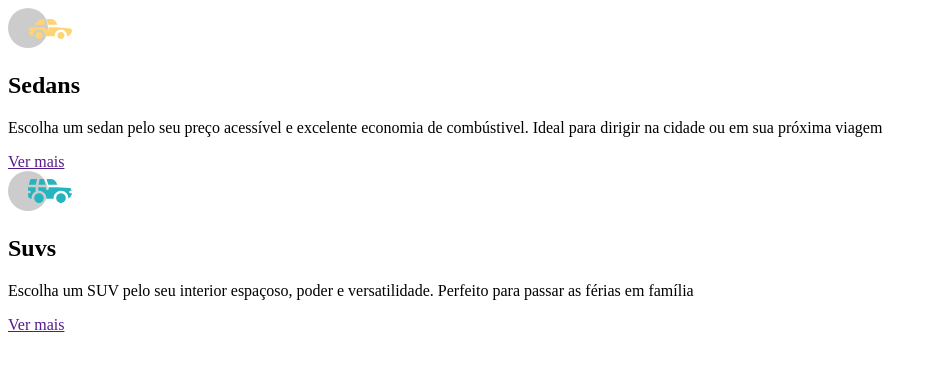
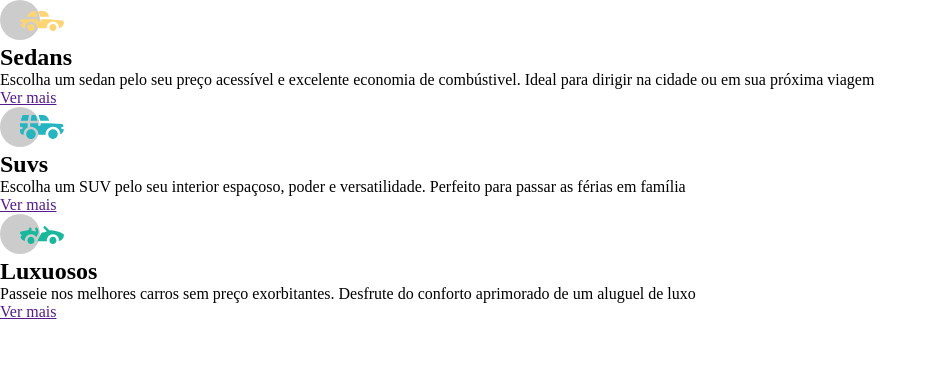
Before and after one commit to Milexz1/carros, a plain HTML site: page index.html in a window 1280 px wide. Shown: the whole page, without its empty margins (0-946 px from the left). Drawn offline with Linux system fonts and the light colour scheme.

Commit message:
estrutura do CSS

```diff
--- a/index.html
+++ b/index.html
@@ -5,6 +5,11 @@
     <meta charset="UTF-8">
     <meta http-equiv="X-UA-Compatible" content="IE=edge">
     <meta name="viewport" content="width=device-width, initial-scale=1.0">
+    <link rel="preconnect" href="https://fonts.googleapis.com">
+    <link rel="preconnect" href="https://fonts.gstatic.com" crossorigin>
+    <link href="https://fonts.googleapis.com/css2?family=Big+Shoulders+Display:wght@700&family=Lexend+Deca&display=swap"
+        rel="stylesheet">
+    <link rel="stylesheet" href="style.css">
     <title>Carros</title>
 </head>
 
@@ -13,23 +18,27 @@
         <section class="sedans">
             <img src="./imagens/imagens/icon-sedans.svg" alt="Carro sedan">
             <h2>Sedans</h2>
-            <p>Escolha um sedan pelo seu preço acessível e excelente economia de combústivel. Ideal para dirigir na cidade ou em sua próxima viagem</p>
+            <p>Escolha um sedan pelo seu preço acessível e excelente economia de combústivel. Ideal para dirigir na
+                cidade ou em sua próxima viagem</p>
             <a href="">Ver mais</a>
         </section>
 
         <section class="suvs">
             <img src="./imagens/imagens/icon-suvs.svg" alt="">
             <h2>Suvs</h2>
-            <p>Escolha um SUV pelo seu interior espaçoso, poder e versatilidade. Perfeito para passar as férias em família  </p>
+            <p>Escolha um SUV pelo seu interior espaçoso, poder e versatilidade. Perfeito para passar as férias em
+                família </p>
             <a href="">Ver mais</a>
         </section>
 
-        <section class="luxuos[]>
-            <img src="" alt="">
-            <h2></h2>
-            <p></p>
-            <a href=""></a>
+        <section class="luxuosos">
+            <img src="./imagens/imagens/icon-luxury.svg" alt="Carro de Luxo">
+        </section>
+        <h2>Luxuosos</h2>
+        <p>Passeie nos melhores carros sem preço exorbitantes. Desfrute do conforto aprimorado de um aluguel de luxo</p>
+        <a href="">Ver mais</a>
         </section>
     </main>
 </body>
+
 </html>
--- /dev/null
+++ b/style.css
@@ -0,0 +1,13 @@
+* {
+    margin: 0;
+    padding: 0;
+    box-sizing: border-box;
+}
+
+:root {
+    --orange: #e38826;
+    --cyan: #006970;
+    --dark-cyan: #004241;
+    --gray: #f2f2f2;
+    --transparent-white: rgba(255, 255, 255, 0.75);
+}
```
